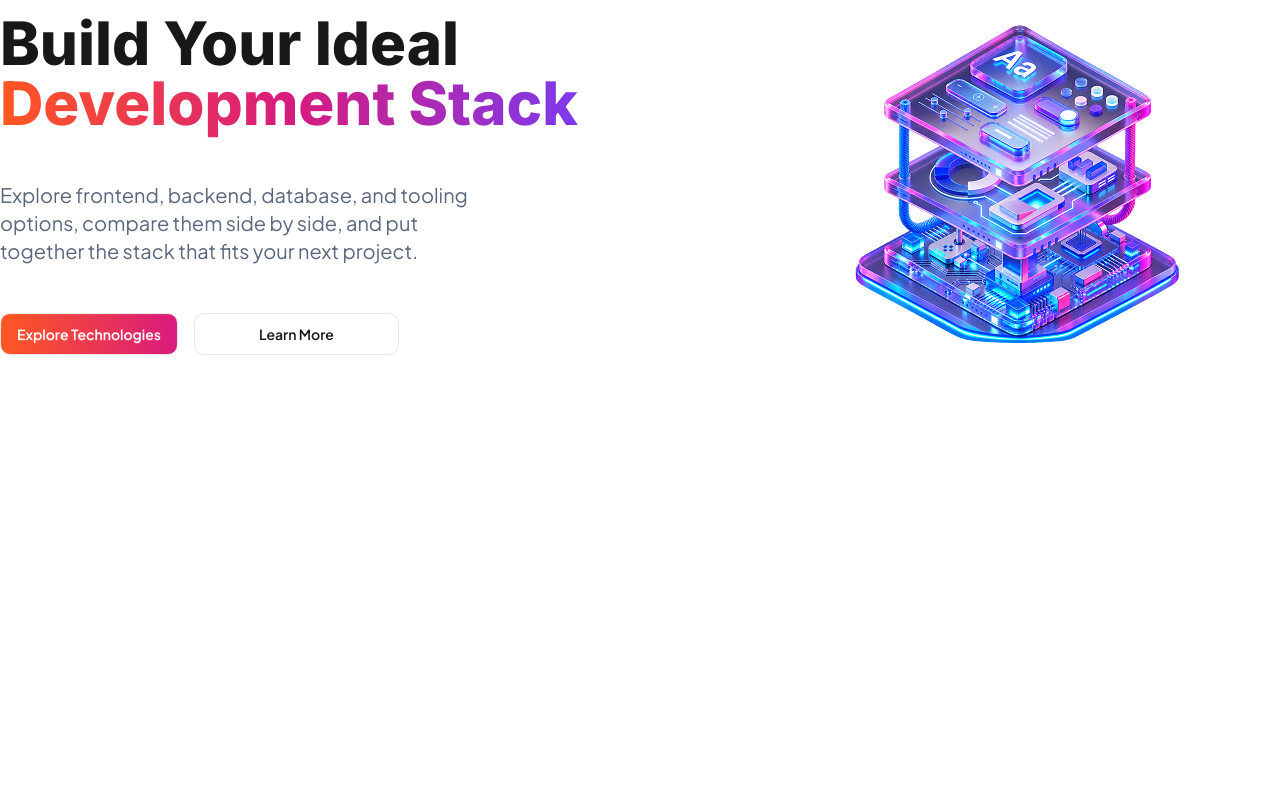
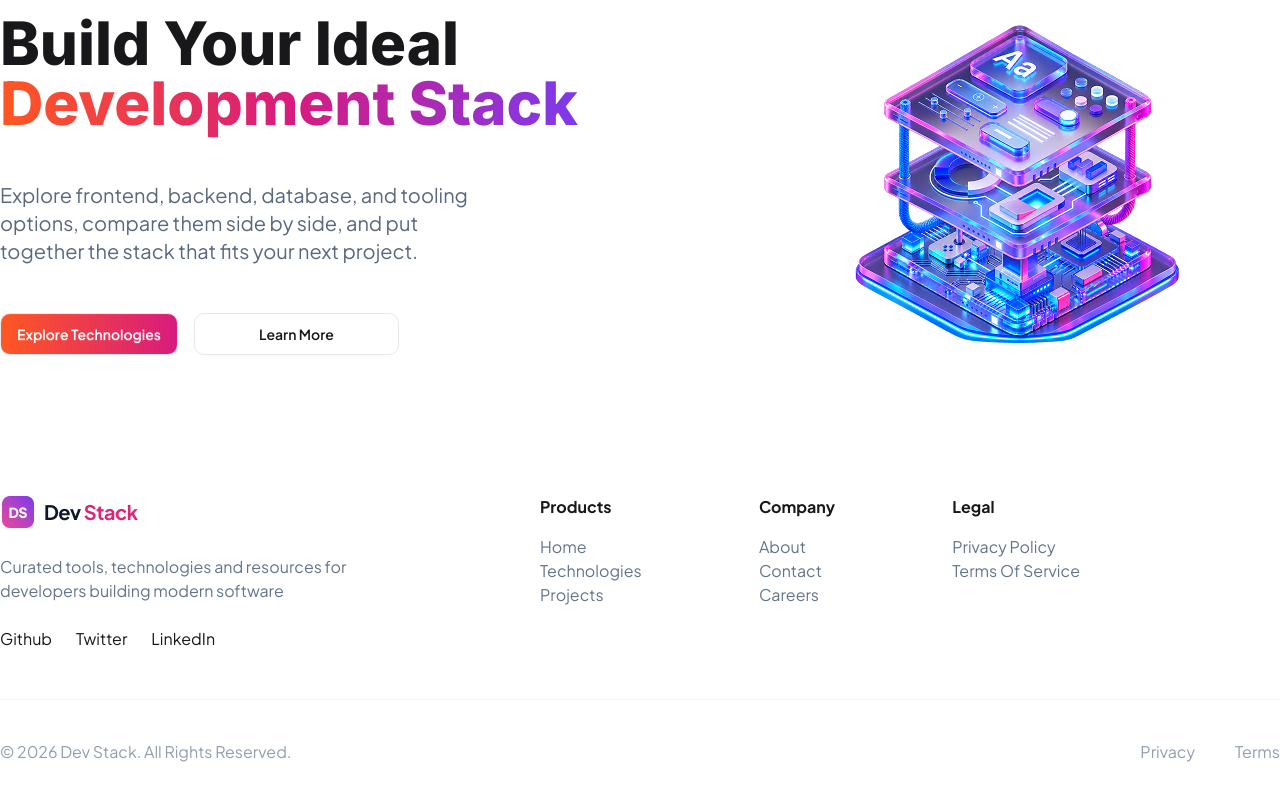
Before and after one commit to abeerahmed576/ph-b14-assign05-devstack, a React (Vite) app: page / in a window 1280 px wide. Shown: the part 200-1000 px from the top of the page. Before the commit the page ends 800 px from the top, so only its background shows below. Built offline with nearby package versions, Linux system fonts and the light colour scheme.

Commit message:
completed footer section with responsiveness

```diff
--- a/src/App.tsx
+++ b/src/App.tsx
@@ -1,12 +1,14 @@
 import { useState } from "react";
 import NavBar from "./components/NavBar";
 import Hero from "./components/Hero";
+import Footer from "./components/Footer";
 
 function App() {
   return (
     <>
       <NavBar />
       <Hero />
+      <Footer />
     </>
   );
 }
--- /dev/null
+++ b/src/components/Footer.tsx
@@ -0,0 +1,72 @@
+function LinkSection({ title, links }: { title: string; links: string[] }) {
+  return (
+    <ul>
+      <h4 className="mb-4 capitalize font-bold">{title}</h4>
+      {links.map((link) => (
+        <li className="capitalize text-(--color-para-500)">
+          <a href="#">{link}</a>
+        </li>
+      ))}
+    </ul>
+  );
+}
+
+function Footer() {
+  return (
+    <footer className="container mx-auto">
+      <div className="pb-6 sm:pb-12 flex justify-between border-b border-b-(--color-divide)">
+        <div className="space-y-6 sm:text-start flex flex-col items-center sm:items-start flex-1">
+          <img src="/logo-text.png" alt="devstack logo" />
+          <p className="text-(--color-para-500) text-center sm:text-start w-[95%] sm:w-3/4">
+            Curated tools, technologies and resources for developers building
+            modern software
+          </p>
+          <ul className="text-sm sm:text-base flex items-center gap-4 sm:gap-6">
+            <li>
+              <a href="#">Github</a>
+            </li>
+            <span className="inline sm:hidden pt-1 text-[4px]">&#11044;</span>
+            <li>
+              <a href="#">Twitter</a>
+            </li>
+            <span className="inline sm:hidden pt-1 text-[4px]">&#11044;</span>
+            <li>
+              <a href="#">LinkedIn</a>
+            </li>
+          </ul>
+        </div>
+
+        <div className="mr-0 md:mr-20 lg:mr-50 hidden sm:flex flex-1 justify-between">
+          <LinkSection
+            title="products"
+            links={["home", "technologies", "projects"]}
+          />
+
+          <LinkSection
+            title="company"
+            links={["about", "contact", "careers"]}
+          />
+          <LinkSection
+            title="legal"
+            links={["privacy policy", "terms of service"]}
+          />
+        </div>
+      </div>
+      <div className="mt-4 sm:mt-10 mb-10 sm:mb-16 mx-6 sm:mx-0 text-(--color-para-400) text-[11px] sm:text-base flex justify-between">
+        <span>&copy; 2026 Dev Stack. All Rights Reserved.</span>
+        <div>
+          <ul className="space-x-4 sm:space-x-10 flex">
+            <li>
+              <a href="#">Privacy</a>
+            </li>
+            <li>
+              <a href="#">Terms</a>
+            </li>
+          </ul>
+        </div>
+      </div>
+    </footer>
+  );
+}
+
+export default Footer;
```
